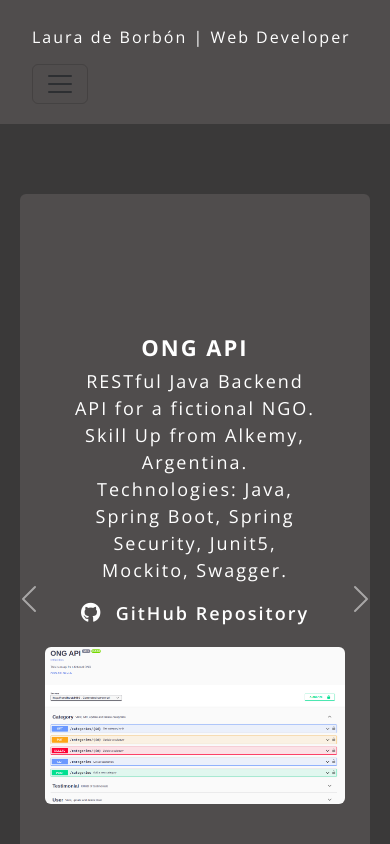
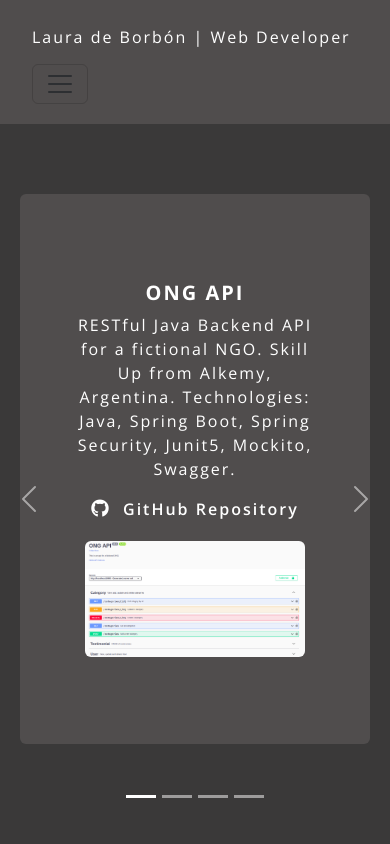
Before and after one commit to laudebor/laudebor.github.io, a plain HTML site: page projects.html in a window 390 px wide. Shown: the top 844 px of the page. Drawn offline with nearby package versions, Linux system fonts and the light colour scheme.

Commit message:
Projects section responsive

```diff
--- a/projects.html
+++ b/projects.html
@@ -87,7 +87,7 @@
                                 <h5 class="project-title">Disney API</h5>
                                 <p class="project-description">RESTful Java Backend API to manage Disney movies. Skill
                                     Up Entrance Challenge for Alkemy, Argentina. Technologies: Java, Spring Boot,
-                                    Spring Security, MySQL.</p>
+                                    Spring Security, MySQL, Postman</p>
                                 <a href="https://github.com/laudebor/Pre-aceleracion-deBorbon-Laura"
                                     class="project-link" target="_blank"><i class="fa-brands fa-github"></i>
                                     &nbsp;GitHub Repository</a>
--- a/styles/style.css
+++ b/styles/style.css
@@ -339,21 +339,38 @@ body {
 }
 
 
-@media(max-width: 1470px) {
+@media(max-width: 1370px) {
+    .project-slide{
+        padding: 0px;
+        height: 350px;
+    }
     .project-img {
-        width: 400px;
+        width: 90%;
+    }
+    .project-container {
+        font-size: 16px;
+        width: 35%;
+    }
+
+    .project-title {
+        font-size: 20px;
+    }
+
+    .fa-github,
+    .fa-square-arrow-up-right {
+        font-size: 18px;
     }
 }
 
 @media(max-width: 1100px) {
     .project-slide {
         flex-direction: column;
-        height: 600px;
+        height: 500px;
     }
 
     .img-container,
     .project-container {
-        width: 50%;
+        width: 60%;
     }
 
     .img-container{
@@ -370,23 +387,20 @@ body {
 }
 
 @media(max-width: 850px){
-    .project-slide{
-        height: 700px;
-    }
-    .project-container {
+    .project-container, .img-container {
         width: 70%;
     }
 }
 
-@media(max-width: 570px){
+/* @media(max-width: 570px){
     .project-img{
         width: 300px;
     }
-}
+} */
 
 @media(max-width: 470px){
     .project-slide{
-        height: 750px;
+        height: 550px;
     }
 }
 
```
